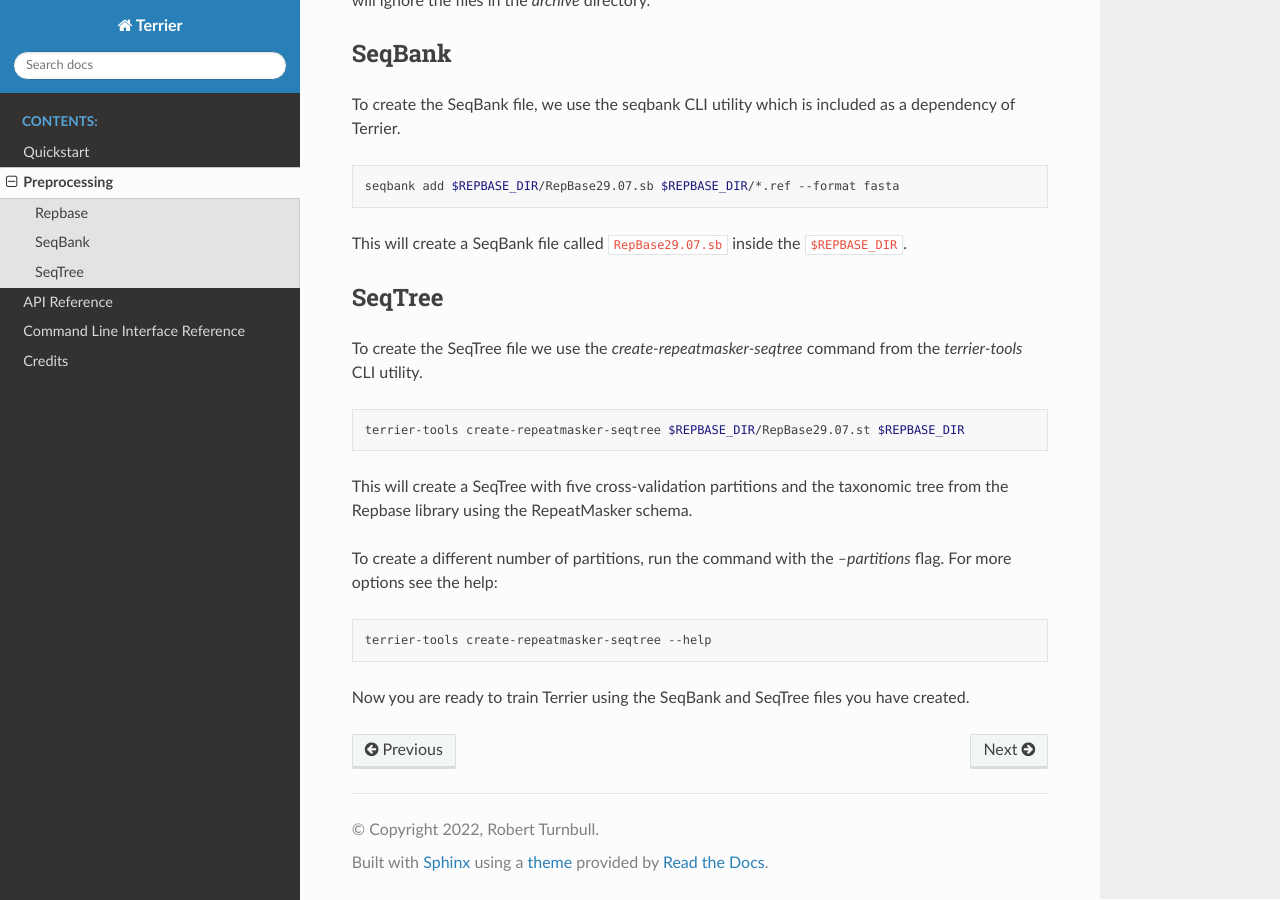
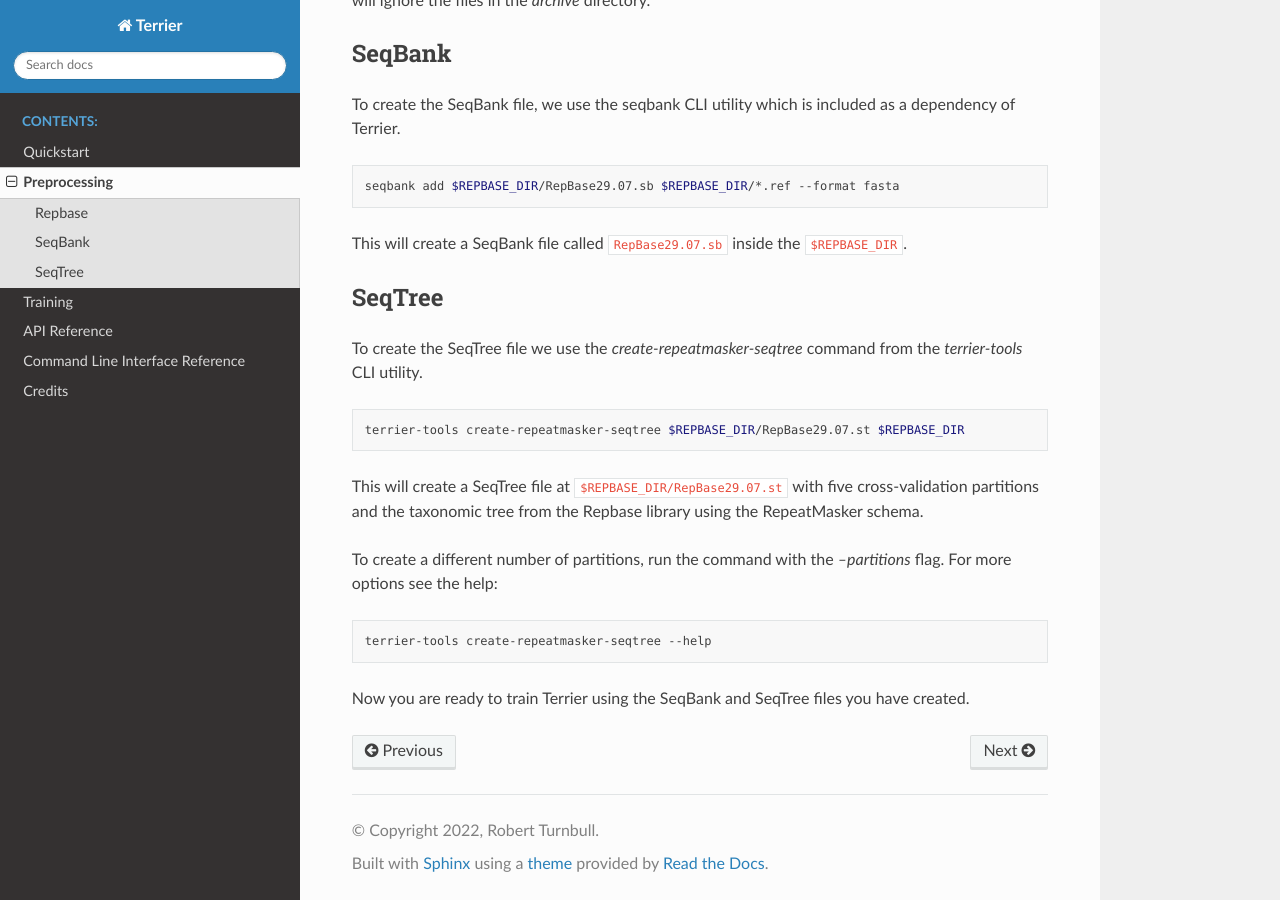
Before and after one commit to rbturnbull/terrier, a Sphinx documentation site: the page built from docs/preprocessing.rst, in a window 1280 px wide and 900 px high, scrolled down 611 px. Built offline with Sphinx 7.4.7 and the Read the Docs theme 2.0.0, drawn with Linux system fonts in a browser that asks for light colours.

Commit message:
:abc: adding training page to docs

```diff
--- a/docs/conf.py
+++ b/docs/conf.py
@@ -42,6 +42,7 @@
     "sphinx.ext.napoleon",
     "sphinx_copybutton",
     "sphinx_click",
+    'sphinx.ext.autosectionlabel',
 ]
 
 # Add any paths that contain templates here, relative to this directory.
@@ -64,3 +65,5 @@
 # relative to this directory. They are copied after the builtin static files,
 # so a file named "default.css" will overwrite the builtin "default.css".
 html_static_path = ["_static"]
+
+autosectionlabel_prefix_document = True
--- a/docs/index.rst
+++ b/docs/index.rst
@@ -20,6 +20,7 @@
 
    quickstart
    preprocessing
+   training
    api
    cli
    credits
--- a/docs/preprocessing.rst
+++ b/docs/preprocessing.rst
@@ -41,7 +41,7 @@
 
     terrier-tools create-repeatmasker-seqtree $REPBASE_DIR/RepBase29.07.st $REPBASE_DIR
 
-This will create a SeqTree with five cross-validation partitions and the taxonomic tree from the Repbase library using the RepeatMasker schema.
+This will create a SeqTree file at ``$REPBASE_DIR/RepBase29.07.st`` with five cross-validation partitions and the taxonomic tree from the Repbase library using the RepeatMasker schema.
 
 To create a different number of partitions, run the command with the `--partitions` flag. For more options see the help:
 
```
Also changed, not shown: docs/training.rst (added, +26 -0 lines), 1 other file.
